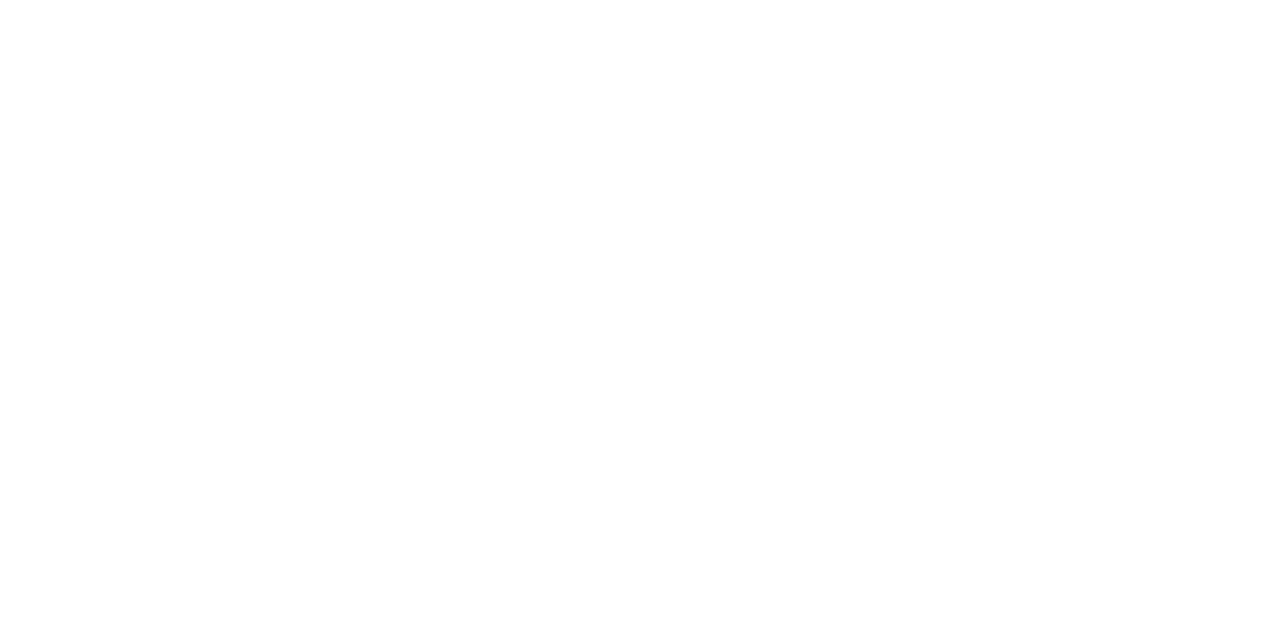
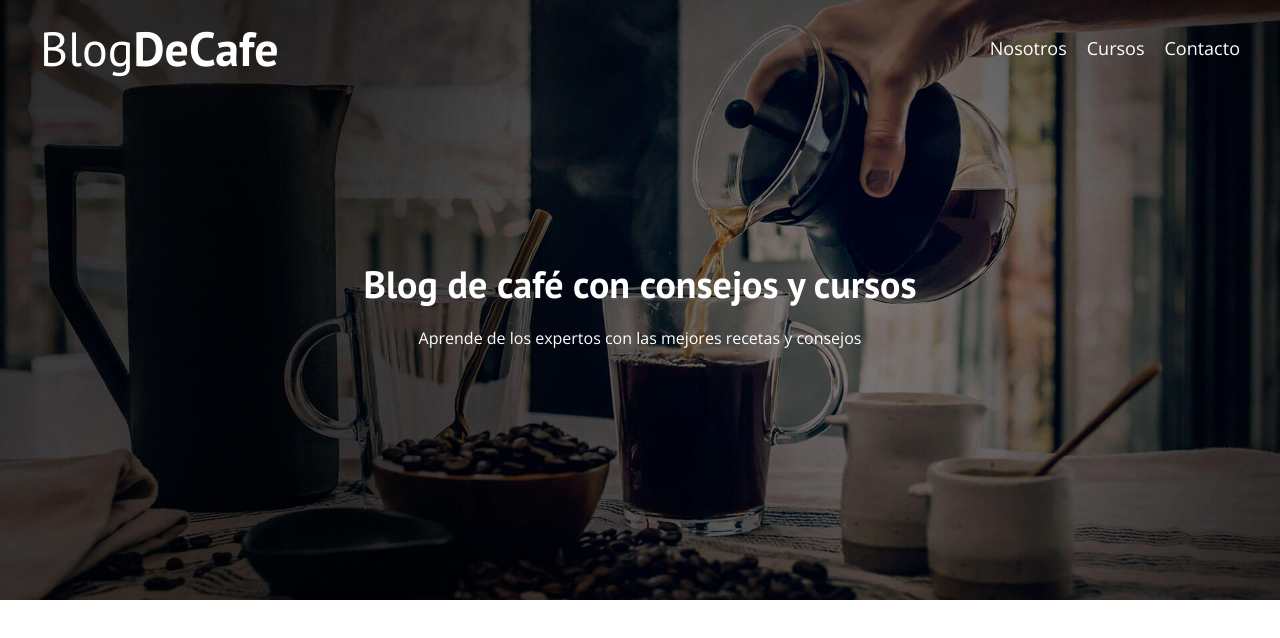
Before and after one commit to fher093/blogdecafe_inicio, a plain HTML site: page index.html in a window 1280 px wide. Drawn offline with nearby package versions, Linux system fonts and the light colour scheme.

Commit message:
Navegacion

```diff
--- a/css/styles.css
+++ b/css/styles.css
@@ -9,15 +9,18 @@
     --negro: #000;
 }
 /*GLOBALES*/
-html{
+html {
     box-sizing: border-box;
-    font-size: 62.5%; /*1rem = 10px*/
+    font-size: 62.5%; /* 1 rem = 10px */
+}
+*, *:before, *:after {
+    box-sizing: inherit;
 }
 
-*,*:before, *:after{
-    max-width: 120rem;
-    width: 90%;
-    margin: 0 auto;
+body {
+    font-family: var(--fuenteParrafos);
+    font-size: 1.6rem;
+    line-height: 2;
 }
 a{
     text-decoration: none;
@@ -44,6 +47,10 @@ img{
 }
 
 /*Utilidades*/
+.contenedor{
+    margin: 0 auto;
+    max-width: 120rem;
+}
 
 .no-margin{
     margin: 0;
@@ -56,3 +63,61 @@ img{
 .centrar-texto{
     text-align: center;
 }
+
+/*Header*/
+.header{
+    background-image: url(../img/banner.jpg);
+    height: 60rem;
+    background-size: cover;
+    background-repeat: no-repeat;
+    background-position: center center;/*mantener la parte central de la imagen segun cambie la pagina*/
+
+}
+
+.header__texto{
+    text-align: center;
+    color: var(--blanco);
+    margin-top: 1rem;
+}
+
+@media(min-width: 768px){
+   .header__texto{
+    margin-top: 15rem;
+   }
+}
+
+/*BARRA DE NAVEGACION*/
+
+@media(min-width: 768px){
+   .barra{
+    display: flex;
+    justify-content: space-between;
+    align-items: center;
+   }
+}
+
+.logo{
+    color: var(--blanco);
+}
+.logo__nombre{
+    font-weight: 400;
+}
+.logo__bold{
+    font-weight: 700;
+}
+
+/*Navegacion*/
+@media(min-width: 768px){
+    .navegacion{
+     display: flex;
+     gap: 2rem;
+    }
+ }
+
+.navegacion__enlace{
+    display: block;
+    text-align: center;
+    font-size: 1.8rem;
+    color: var(--blanco);
+
+}
--- a/index.html
+++ b/index.html
@@ -9,9 +9,32 @@
     <link rel="stylesheet" href="css/normalize.css">
     <link rel="stylesheet" href="css/styles.css">
 
-    <title>Document</title>
+    <title>Blog De Cafe</title>
 </head>
 <body>
+    <header class="header">
+
+        <div class="contenedor">
+            <div class="barra">
+                <a class="logo" href="index.html">
+                    <h1 class="logo__nombre no-margin centrar-texto">
+                        Blog<span class="logo__bold">DeCafe</span>
+                    </h1>
+                </a>
+
+                <nav class="navegacion">
+                    <a href="nosotros.html" class="navegacion__enlace">Nosotros</a>
+                    <a href="cursos.html" class="navegacion__enlace">Cursos</a>
+                    <a href="contacto.html" class="navegacion__enlace">Contacto</a>
+                </nav>
+            </div>
+        </div>
+
+        <div class="header__texto">
+            <h2 class="no-margin">Blog de café con consejos y cursos</h2>
+            <p class="no-margin">Aprende de los expertos con las mejores recetas y consejos</p>
+        </div>
+    </header>
 
 </body>
 </html>
```
